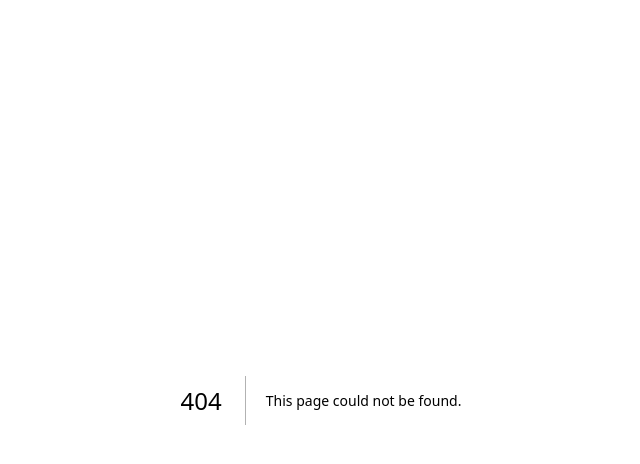
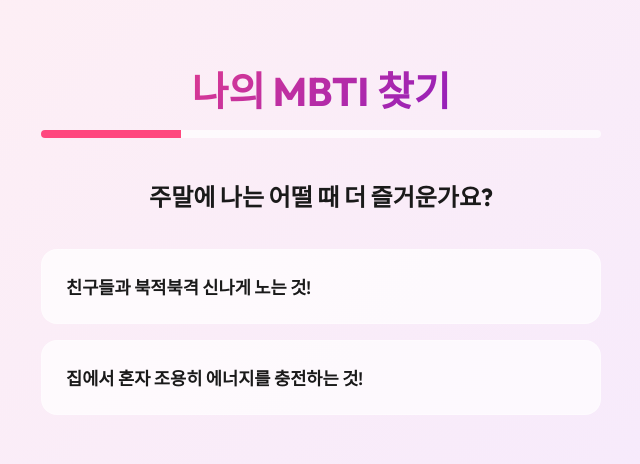
Before and after one commit to Samuel-0930/TypeBridge, a Next.js app: page /quiz in a window 1280 px wide. Before the commit this address had no page. Shown: the top 464 px of the page, without its empty margins (319-959 px from the left). Built offline with nearby package versions, Linux system fonts and the light colour scheme.

Commit message:
fix: restore missing imports and add Suspense for useSearchParams in page.tsx

```diff
--- a/src/app/guide/[mbti]/page.tsx
+++ b/src/app/guide/[mbti]/page.tsx
@@ -18,7 +18,7 @@ export async function generateMetadata({ params }: PageProps) {
         openGraph: {
             title: `${mbtiUpper} 연애 가이드 | TypeBridge`,
             description: `${mbtiUpper}인 그 사람, 어떻게 공략할까? 지금 바로 TypeBridge에서 확인하세요. 💘`,
-            images: ["/og-image.png"],
+            images: ["https://type-bridge.vercel.app/og-image.avif"],
         },
     };
 }
@@ -113,7 +113,7 @@ export default async function GuidePage({ params, searchParams }: PageProps) {
                         "@type": "Article",
                         "headline": `${mbtiUpper} 연애 가이드 - TypeBridge`,
                         "description": `${mbtiUpper} 유형을 위한 맞춤형 연애 전략과 시너지 분석`,
-                        "image": "https://type-bridge.vercel.app/og-image.png",
+                        "image": "https://type-bridge.vercel.app/og-image.avif",
                         "author": {
                             "@type": "Organization",
                             "name": "TypeBridge"
@@ -123,7 +123,7 @@ export default async function GuidePage({ params, searchParams }: PageProps) {
                             "name": "TypeBridge",
                             "logo": {
                                 "@type": "ImageObject",
-                                "url": "https://type-bridge.vercel.app/og-image.png"
+                                "url": "https://type-bridge.vercel.app/og-image.avif"
                             }
                         },
                         "mainEntityOfPage": {
--- a/src/app/layout.tsx
+++ b/src/app/layout.tsx
@@ -21,7 +21,7 @@ export const metadata: Metadata = {
     siteName: "TypeBridge",
     images: [
       {
-        url: "https://type-bridge.vercel.app/og-image.png",
+        url: "https://type-bridge.vercel.app/og-image.avif",
         width: 1200,
         height: 630,
         alt: "TypeBridge - MBTI Dating Strategy",
@@ -34,7 +34,7 @@ export const metadata: Metadata = {
     card: "summary_large_image",
     title: "TypeBridge | MBTI 연애 가이드",
     description: "MBTI로 분석하는 고도의 연애 전략",
-    images: ["https://type-bridge.vercel.app/og-image.png"],
+    images: ["https://type-bridge.vercel.app/og-image.avif"],
   },
 };
 
--- /dev/null
+++ b/src/app/quiz/page.tsx
@@ -0,0 +1,116 @@
+"use client";
+
+import { useState } from "react";
+import { useRouter } from "next/navigation";
+import styles from "./quiz.module.css";
+
+const questions = [
+    {
+        id: "EI",
+        question: "주말에 나는 어떨 때 더 즐거운가요?",
+        options: [
+            { text: "친구들과 북적북격 신나게 노는 것!", value: "E" },
+            { text: "집에서 혼자 조용히 에너지를 충전하는 것!", value: "I" },
+        ],
+    },
+    {
+        id: "SN",
+        question: "새로운 정보를 접할 때 나는?",
+        options: [
+            { text: "현실적이고 구체적인 사실을 먼저 봐요.", value: "S" },
+            { text: "아이디어와 미래의 가능성을 먼저 봐요.", value: "N" },
+        ],
+    },
+    {
+        id: "TF",
+        question: "친구의 고민 상담을 해줄 때 나는?",
+        options: [
+            { text: "객관적인 판단과 해결책을 제시해요.", value: "T" },
+            { text: "속상했을 마음을 먼저 다독여줘요.", value: "F" },
+        ],
+    },
+    {
+        id: "JP",
+        question: "여행을 가기로 했을 때 나는?",
+        options: [
+            { text: "시간별로 꼼꼼하게 계획을 세워야 마음이 편해요.", value: "J" },
+            { text: "그때그때 기분에 따라 자유롭게 다녀요.", value: "P" },
+        ],
+    },
+];
+
+export default function QuizPage() {
+    const router = useRouter();
+    const [currentStep, setCurrentStep] = useState(0);
+    const [results, setResults] = useState<string[]>([]);
+    const [mbti, setMbti] = useState<string | null>(null);
+
+    const handleSelect = (value: string) => {
+        const newResults = [...results, value];
+
+        if (currentStep < questions.length - 1) {
+            setResults(newResults);
+            setCurrentStep(currentStep + 1);
+        } else {
+            const finalMbti = newResults.join("");
+            setMbti(finalMbti);
+        }
+    };
+
+    const goToGuide = () => {
+        if (mbti) {
+            router.push(`/?myMbti=${mbti}`);
+        }
+    };
+
+    if (mbti) {
+        return (
+            <main className={styles.container}>
+                <div className={`${styles.resultCard} glass-card`}>
+                    <h2 className="gradient-text">나의 MBTI 결과</h2>
+                    <div className={`${styles.mbtiResult} gradient-text`}>{mbti}</div>
+                    <p>당신의 연애 매력을 가장 잘 살려줄 가이드를 확인해보세요!</p>
+                    <div className={styles.actions}>
+                        <button className="btn-primary" onClick={goToGuide}>
+                            시너지 가이드 보러 가기
+                        </button>
+                        <button className="btn-secondary" onClick={() => window.location.reload()}>
+                            다시 테스트하기
+                        </button>
+                    </div>
+                </div>
+            </main>
+        );
+    }
+
+    const progress = ((currentStep + 1) / questions.length) * 100;
+
+    return (
+        <main className={styles.container}>
+            <header className={styles.header}>
+                <h1 className="gradient-text">나의 MBTI 찾기</h1>
+                <div className={styles.progress}>
+                    <div
+                        className={styles.progressBar}
+                        style={{ width: `${progress}%` }}
+                    />
+                </div>
+            </header>
+
+            <section className={styles.quizContent}>
+                <p className={styles.question}>{questions[currentStep].question}</p>
+                <div className={styles.options}>
+                    {questions[currentStep].options.map((option, i) => (
+                        <button
+                            key={i}
+                            className={styles.optionBtn}
+                            onClick={() => handleSelect(option.value)}
+                        >
+                            {option.text}
+                        </button>
+                    ))}
+                </div>
+            </section>
+        </main>
+    );
+}
--- /dev/null
+++ b/src/app/quiz/quiz.module.css
@@ -0,0 +1,92 @@
+.container {
+    max-width: 600px;
+    margin: 0 auto;
+    padding: 60px 20px;
+    min-height: 100vh;
+    display: flex;
+    flex-direction: column;
+    gap: 40px;
+}
+
+.header {
+    text-align: center;
+}
+
+.header h1 {
+    font-size: 2.5rem;
+    margin-bottom: 12px;
+}
+
+.progress {
+    width: 100%;
+    height: 8px;
+    background: var(--glass);
+    border-radius: 4px;
+    overflow: hidden;
+}
+
+.progressBar {
+    height: 100%;
+    background: var(--primary);
+    transition: width 0.3s ease;
+}
+
+.quizContent {
+    display: flex;
+    flex-direction: column;
+    gap: 24px;
+}
+
+.question {
+    font-size: 1.5rem;
+    font-weight: 700;
+    text-align: center;
+    margin-bottom: 12px;
+}
+
+.options {
+    display: flex;
+    flex-direction: column;
+    gap: 16px;
+}
+
+.optionBtn {
+    padding: 24px;
+    border-radius: 16px;
+    background: var(--glass);
+    border: 1px solid var(--glass-border);
+    color: var(--foreground);
+    font-size: 1.1rem;
+    font-weight: 600;
+    text-align: left;
+    cursor: pointer;
+    transition: all 0.2s;
+}
+
+.optionBtn:hover {
+    background: var(--primary);
+    border-color: var(--primary);
+    transform: translateY(-2px);
+}
+
+.resultCard {
+    text-align: center;
+    padding: 40px;
+    display: flex;
+    flex-direction: column;
+    align-items: center;
+    gap: 24px;
+}
+
+.mbtiResult {
+    font-size: 4rem;
+    font-weight: 900;
+    margin: 16px 0;
+}
+
+.actions {
+    display: flex;
+    flex-direction: column;
+    gap: 12px;
+    width: 100%;
+}
```
Also changed, not shown: src/app/page.tsx (+25 -6 lines), public/og-image.avif (added), public/og-image.png (deleted).
